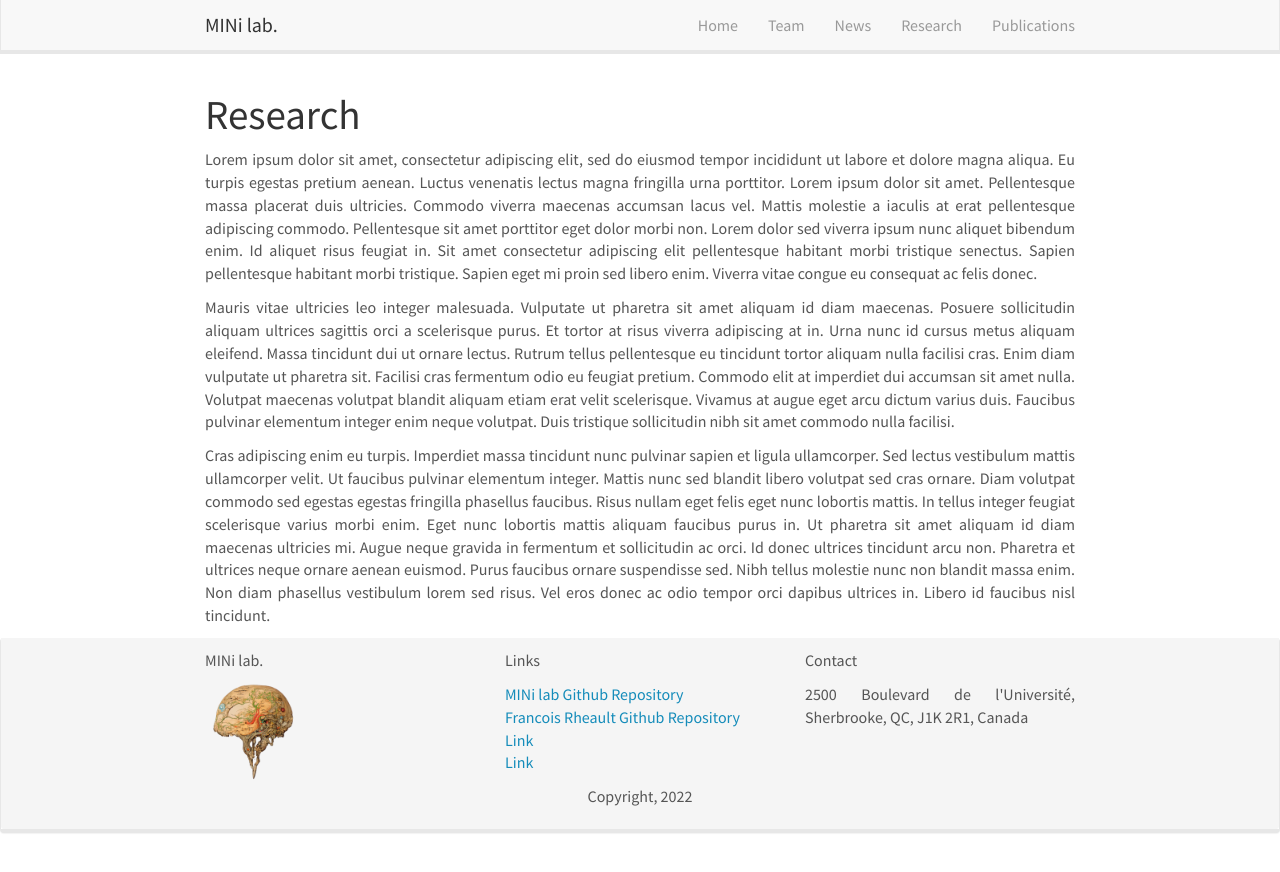
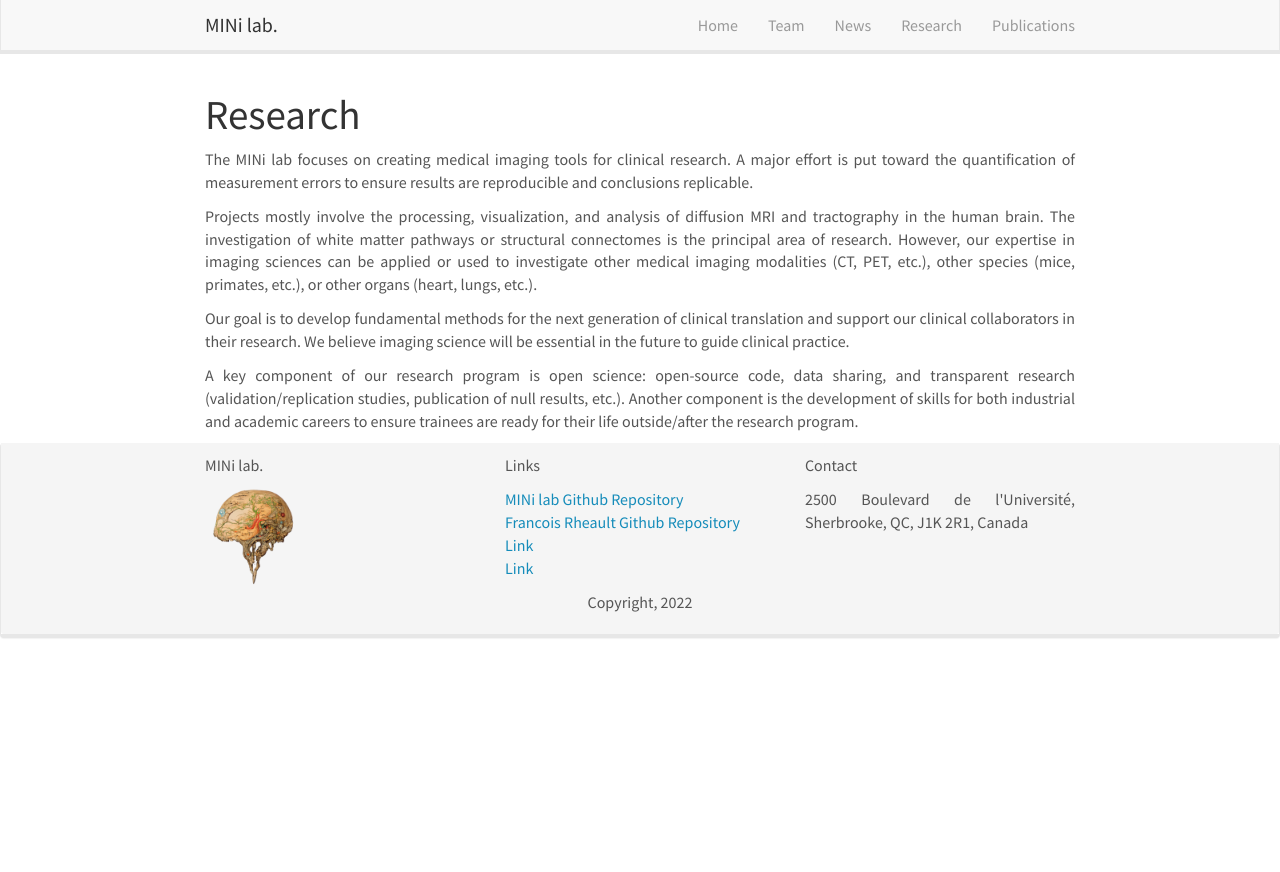
Before and after one commit to minilabus/minilabus.github.io, a Jekyll site: the page built from _pages/research.md, in a window 1280 px wide. Shown: the top 872 px of the page. Built offline with Jekyll 4.4.1, drawn with Linux system fonts in a browser that asks for light colours; nearby versions of some CDN libraries.

Commit message:
add research

```diff
--- a/_pages/research.md
+++ b/_pages/research.md
@@ -1,15 +1,17 @@
 ---
 title: "Research"
 layout: default
-excerpt: "RT2 Lab -- Research"
+excerpt: "MINi Lab -- Research"
 sitemap: false
 permalink: /research/
 ---
 
 # Research
 
-Lorem ipsum dolor sit amet, consectetur adipiscing elit, sed do eiusmod tempor incididunt ut labore et dolore magna aliqua. Eu turpis egestas pretium aenean. Luctus venenatis lectus magna fringilla urna porttitor. Lorem ipsum dolor sit amet. Pellentesque massa placerat duis ultricies. Commodo viverra maecenas accumsan lacus vel. Mattis molestie a iaculis at erat pellentesque adipiscing commodo. Pellentesque sit amet porttitor eget dolor morbi non. Lorem dolor sed viverra ipsum nunc aliquet bibendum enim. Id aliquet risus feugiat in. Sit amet consectetur adipiscing elit pellentesque habitant morbi tristique senectus. Sapien pellentesque habitant morbi tristique. Sapien eget mi proin sed libero enim. Viverra vitae congue eu consequat ac felis donec.
+The MINi lab focuses on creating medical imaging tools for clinical research. A major effort is put toward the quantification of measurement errors to ensure results are reproducible and conclusions replicable.
 
-Mauris vitae ultricies leo integer malesuada. Vulputate ut pharetra sit amet aliquam id diam maecenas. Posuere sollicitudin aliquam ultrices sagittis orci a scelerisque purus. Et tortor at risus viverra adipiscing at in. Urna nunc id cursus metus aliquam eleifend. Massa tincidunt dui ut ornare lectus. Rutrum tellus pellentesque eu tincidunt tortor aliquam nulla facilisi cras. Enim diam vulputate ut pharetra sit. Facilisi cras fermentum odio eu feugiat pretium. Commodo elit at imperdiet dui accumsan sit amet nulla. Volutpat maecenas volutpat blandit aliquam etiam erat velit scelerisque. Vivamus at augue eget arcu dictum varius duis. Faucibus pulvinar elementum integer enim neque volutpat. Duis tristique sollicitudin nibh sit amet commodo nulla facilisi.
+Projects mostly involve the processing, visualization, and analysis of diffusion MRI and tractography in the human brain. The investigation of white matter pathways or structural connectomes is the principal area of research. However, our expertise in imaging sciences can be applied or used to investigate other medical imaging modalities (CT, PET, etc.), other species (mice, primates, etc.), or other organs (heart, lungs, etc.).
 
-Cras adipiscing enim eu turpis. Imperdiet massa tincidunt nunc pulvinar sapien et ligula ullamcorper. Sed lectus vestibulum mattis ullamcorper velit. Ut faucibus pulvinar elementum integer. Mattis nunc sed blandit libero volutpat sed cras ornare. Diam volutpat commodo sed egestas egestas fringilla phasellus faucibus. Risus nullam eget felis eget nunc lobortis mattis. In tellus integer feugiat scelerisque varius morbi enim. Eget nunc lobortis mattis aliquam faucibus purus in. Ut pharetra sit amet aliquam id diam maecenas ultricies mi. Augue neque gravida in fermentum et sollicitudin ac orci. Id donec ultrices tincidunt arcu non. Pharetra et ultrices neque ornare aenean euismod. Purus faucibus ornare suspendisse sed. Nibh tellus molestie nunc non blandit massa enim. Non diam phasellus vestibulum lorem sed risus. Vel eros donec ac odio tempor orci dapibus ultrices in. Libero id faucibus nisl tincidunt.
+Our goal is to develop fundamental methods for the next generation of clinical translation and support our clinical collaborators in their research. We believe imaging science will be essential in the future to guide clinical practice.
+
+A key component of our research program is open science: open-source code, data sharing, and transparent research (validation/replication studies, publication of null results, etc.). Another component is the development of skills for both industrial and academic careers to ensure trainees are ready for their life outside/after the research program.
```
Also changed, not shown: images/publication/rheault2018bbundle.png (added).
